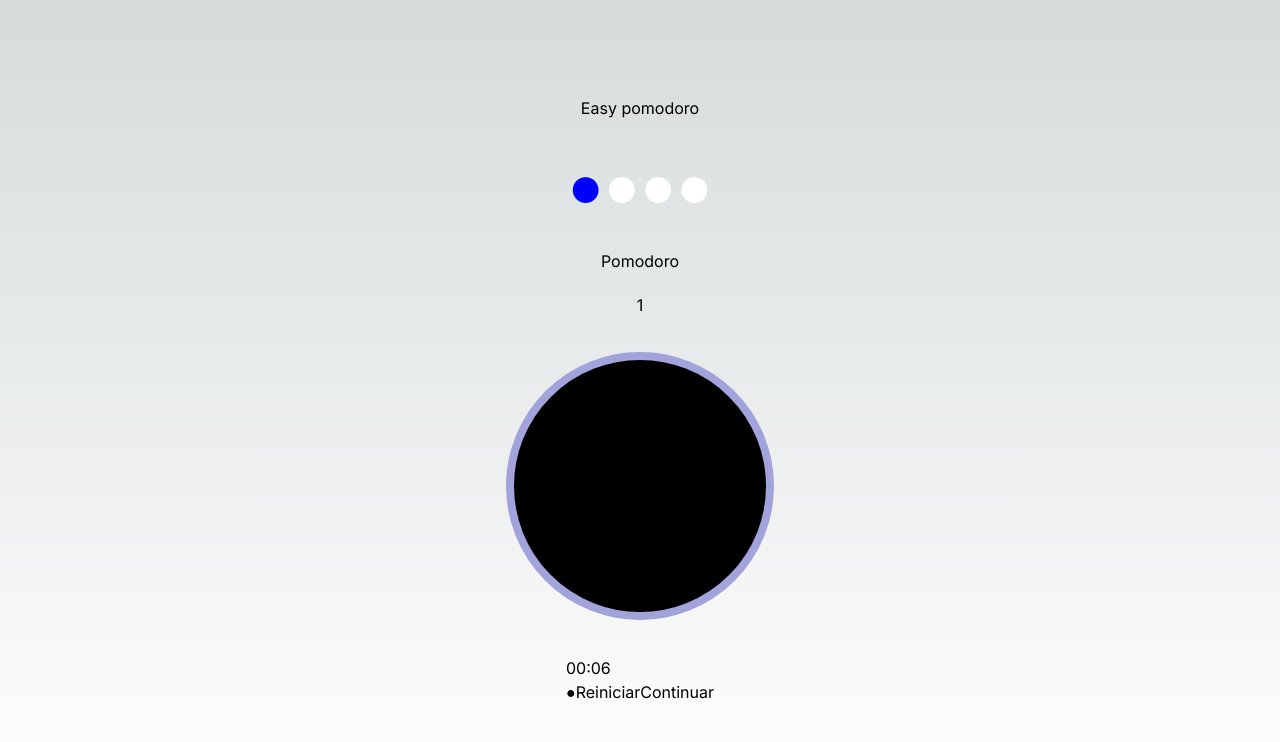
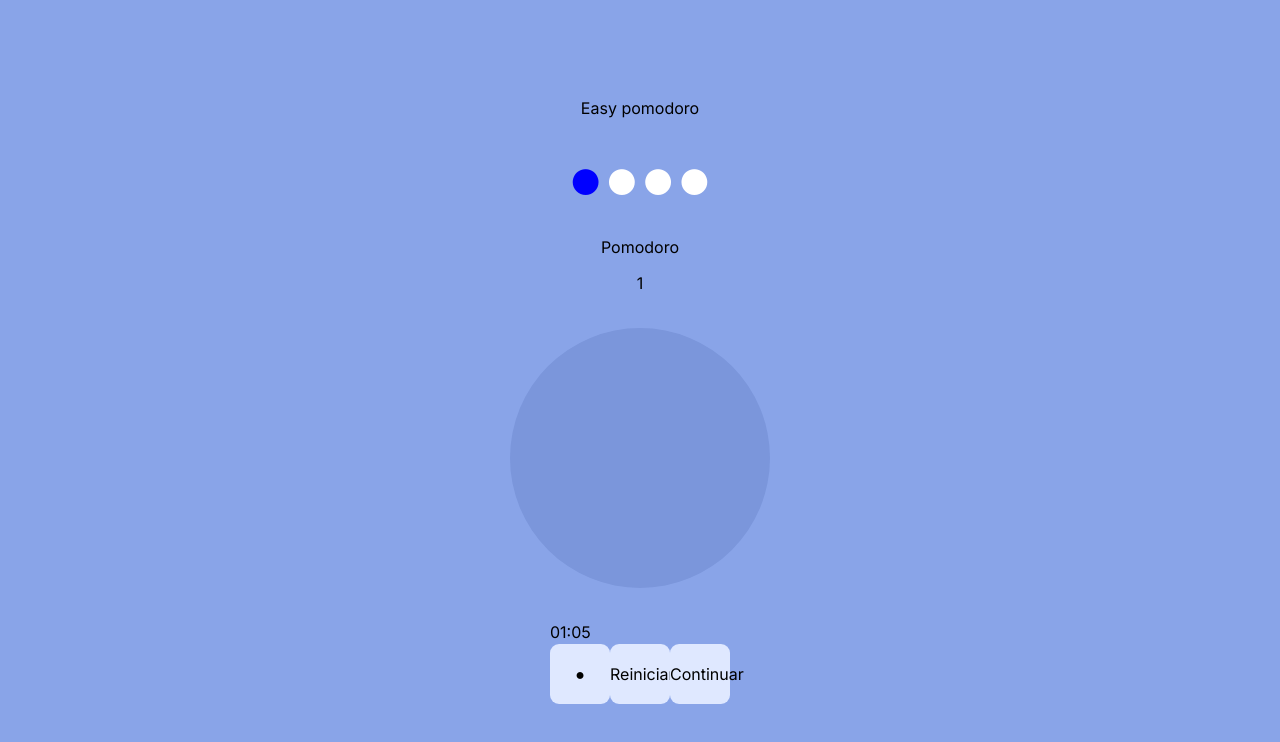
Before and after one commit to ferutizi/easy-pomodoro, a Next.js app: page / in a window 1280 px wide. Shown: the top 742 px of the page. Built offline with nearby package versions, Linux system fonts and the light colour scheme.

Commit message:
Sass, variables sass

```diff
--- a/src/app/components/Timer.css
+++ b/src/app/components/Timer.scss
@@ -1,37 +1,15 @@
+@import '../sass/variables';
+
 @keyframes progress {
     to {
         stroke-dasharray: 100 100;
     }
 }
 
-/*
-    Blue
-    #5A76BF color
-    #89A4E8 fondo
-    #7B96DB contraste
-    #DFE8FF luz
-
-    Red
-    #a83838
-    #e35454
-    #e07676
-    #ffa8a8
-
-    Dark
-    #131313
-    #353539
-    #ccccf5
-
-    Green
-    #318A5F
-    #64d8a0
-    #45de94
-    #adffd8
- */
-
 .progress__circle {
-    stroke: rgb(76, 76, 185);
-    stroke-width: 5px;
+    fill: $blue-secondary;
+    stroke: $blue-primary;
+    stroke-width: 8px;
     stroke-dasharray: 0 100;
     transform: rotate(-90deg);
     transform-origin: 50%;
@@ -42,9 +20,18 @@
 }
 
 .base__circle {
-    stroke: hsl(240, 44%, 75%);
+    fill: $blue-secondary;
     stroke-width: 8px;
     stroke-dasharray: 100 100;
     transform: rotate(-90deg);
     transform-origin: 50%;
 }
+
+/* ---------------------------------------------------- */
+
+.button--start, .button--pause, .button--reset, .button--next {
+    width: 60px;
+    height: 60px;
+    border-radius: 9px;
+    background-color: $blue-light;
+}
--- a/src/app/components/Timer.tsx
+++ b/src/app/components/Timer.tsx
@@ -1,6 +1,6 @@
 'use client'
 
-import './Timer.css'
+import './Timer.scss'
 import {useState, useEffect} from 'react';
 import 'react';
 
@@ -12,8 +12,8 @@ declare module 'react' {
 
 export default function Timer() {
   //Initial interval times
-  const [pomodoroMinutes, setPomodoroMinutes] = useState<number>(0);
-  const [pomodoroSeconds, setPomodoroSeconds] = useState<number>(6);
+  const [pomodoroMinutes, setPomodoroMinutes] = useState<number>(1);
+  const [pomodoroSeconds, setPomodoroSeconds] = useState<number>(5);
   const [breakMinutes, setBreakMinutes] = useState<number>(0);
   const [breakSeconds, setBreakSeconds] = useState<number>(5);
   const [longBreakMinutes, setLongBreakMinutes] = useState<number>(0);
@@ -129,7 +129,7 @@ export default function Timer() {
       <svg width="300" height="300">
         <circle className='base__circle' r="130" cx="50%" cy="50%" pathLength="100" />
         { circleProgress ?
-          <circle style={{"--totalTime": `${totalTime}s`, /* "--steps": `${totalTime}`, */ "--pause": `${animationPause ? 'running' : 'paused'}`}} className='progress__circle' r="124" cx="50%" cy="50%" pathLength="100" />
+          <circle style={{"--totalTime": `${totalTime}s`, /* "--steps": `${totalTime}`, */ "--pause": `${animationPause ? 'running' : 'paused'}`}} className='progress__circle' r="130" cx="50%" cy="50%" pathLength="100" />
           : null
         }
       </svg>
@@ -139,11 +139,11 @@ export default function Timer() {
         </p>
         {
           startButton
-          ? <button type='button' onClick={()=> start()}>●</button>
-          : <button type='button' onClick={()=> pause()}>{!isRunning ? '●' : '●'}</button>
+          ? <button className='button--start' type='button' onClick={()=> start()}>●</button>
+          : <button className='button--pause' type='button' onClick={()=> pause()}>{!isRunning ? '●' : '●'}</button>
         }
-        <button type='button' onClick={()=> reset()}>Reiniciar</button>
-        <button type='button' onClick={()=> next()}>Continuar</button>
+        <button className='button--reset' type='button' onClick={()=> reset()}>Reiniciar</button>
+        <button className='button--next' type='button' onClick={()=> next()}>Continuar</button>
       </div>
     </>
   );
--- a/src/app/globals.css
+++ /dev/null
@@ -1,28 +0,0 @@
-@tailwind base;
-@tailwind components;
-@tailwind utilities;
-
-:root {
-  --foreground-rgb: 0, 0, 0;
-  --background-start-rgb: 214, 219, 220;
-  --background-end-rgb: 255, 255, 255;
-}
-
-
-@media (prefers-color-scheme: dark) {
-  :root {
-    --foreground-rgb: 255, 255, 255;
-    --background-start-rgb: 0, 0, 0;
-    --background-end-rgb: 0, 0, 0;
-  }
-}
-
-body {
-  color: rgb(var(--foreground-rgb));
-  background: linear-gradient(
-    to bottom,
-      transparent,
-      rgb(var(--background-end-rgb))
-      )
-      rgb(var(--background-start-rgb));
-}
--- /dev/null
+++ b/src/app/globals.scss
@@ -0,0 +1,9 @@
+@import './sass/variables';
+
+@tailwind base;
+@tailwind components;
+@tailwind utilities;
+
+body {
+  background-color: $blue-background;
+}
--- a/src/app/layout.tsx
+++ b/src/app/layout.tsx
@@ -1,6 +1,6 @@
 import type { Metadata } from 'next'
 import { Inter } from 'next/font/google'
-import './globals.css'
+import './globals.scss'
 
 const inter = Inter({ subsets: ['latin'] })
 
--- /dev/null
+++ b/src/app/sass/_variables.scss
@@ -0,0 +1,19 @@
+$blue-primary: #5A76BF;
+$blue-secondary: #7B96DB;
+$blue-background: #89A4E8;
+$blue-light: #DFE8FF;
+
+$red-primary: #a83838;
+$red-secondary: #e07676;
+$red-background: #e35454;
+$red-light: #ffa8a8;
+
+$dark-primary: #131313;
+$dark-secondary: #ccccf5;
+$dark-background: #353539;
+$dark-light: #ccccf5;
+
+$green-primary: #318A5F;
+$green-secondary: #45de94;
+$green-background: #64d8a0;
+$green-light: #adffd8;
```
Also changed, not shown: package.json (+5 -4 lines), src/app/sass/_mixins.scss (added), 1 other file (tests, documents, lock files or other folders).
